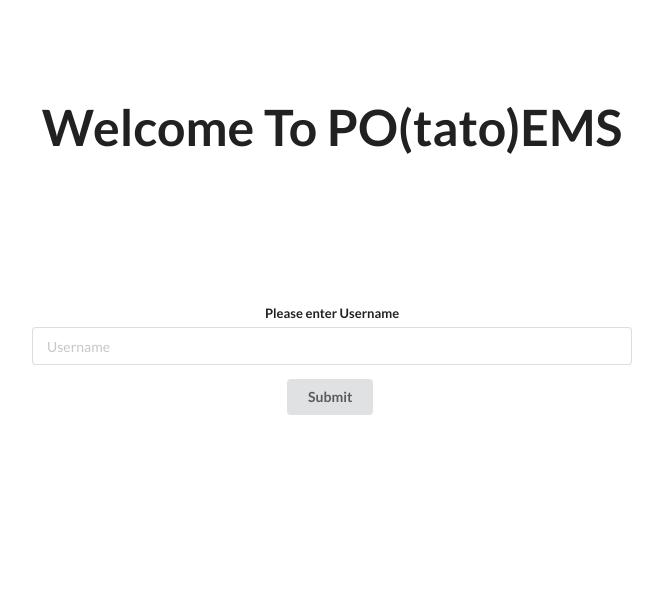
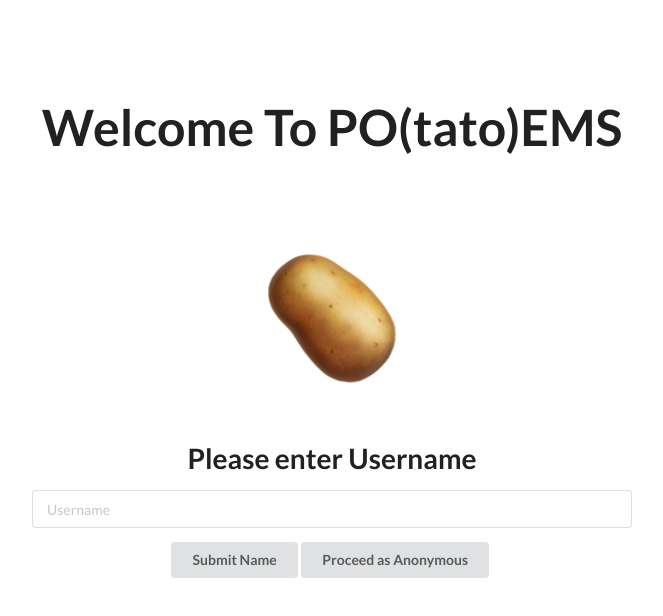
Before and after one commit to erobbi/poem_frontend, a React (Create React App) app: page / in a window 1280 px wide. Shown: the top 616 px of the page, without its empty margins (308-971 px from the left). Built offline with nearby package versions, Linux system fonts and the light colour scheme.

Commit message:
added pototatoes and anonymous user login

```diff
--- a/src/components/Login.js
+++ b/src/components/Login.js
@@ -2,6 +2,7 @@ import React from "react";
 import { useState } from "react";
 import { Link } from "react-router-dom";
 import MainContainer from "./MainContainer";
+import potato from "../images/potato.png";
 
 const Login = () => {
   const [user, setUser] = useState("");
@@ -11,9 +12,10 @@ const Login = () => {
   return (
     <div>
       <h6>Welcome To PO(tato)EMS</h6>
+      <img src={potato} alt="Potato"></img>
       <div id="login" className="ui form">
         <div className="field">
-          <label>Please enter Username</label>
+          <h1>Please enter Username</h1>
           <input
             id="username"
             type="text"
@@ -23,7 +25,14 @@ const Login = () => {
           />
         </div>
         <Link to="/poem">
-        <div onClick={handleClick} className="ui submit button">Submit</div>
+          <div onClick={handleClick} className="ui submit button">
+            Submit Name
+          </div>
+        </Link>
+        <Link to="/poem">
+          <div onClick={handleClick} className="ui submit button">
+            Proceed as Anonymous
+          </div>
         </Link>
       </div>
     </div>
--- a/src/components/PoemCard.js
+++ b/src/components/PoemCard.js
@@ -24,7 +24,7 @@ function PoemCard({ selectPoem, authorData }) {
   return (
     <div>
       <div id="nav-bar-container" class="ui container">
-        <h1>PO(tato)EMS</h1>
+        <h1>🥔 PO(tato)EMS 🥔</h1>
         <div id="nav-bar" className="ui three item menu">
           <a onClick={renderPoemForm} className="item">
             New Poem
@@ -40,6 +40,8 @@ function PoemCard({ selectPoem, authorData }) {
       ) : (
         <NewPoemForm authorData={authorData} />
       )}
+
+      <h3>Website by William Badger, Daniel Ezekiel, and Eli Robbins 🥔</h3>
     </div>
   );
 }
```
Also changed, not shown: src/images/potato.png (renamed from src/components/potato.png).
